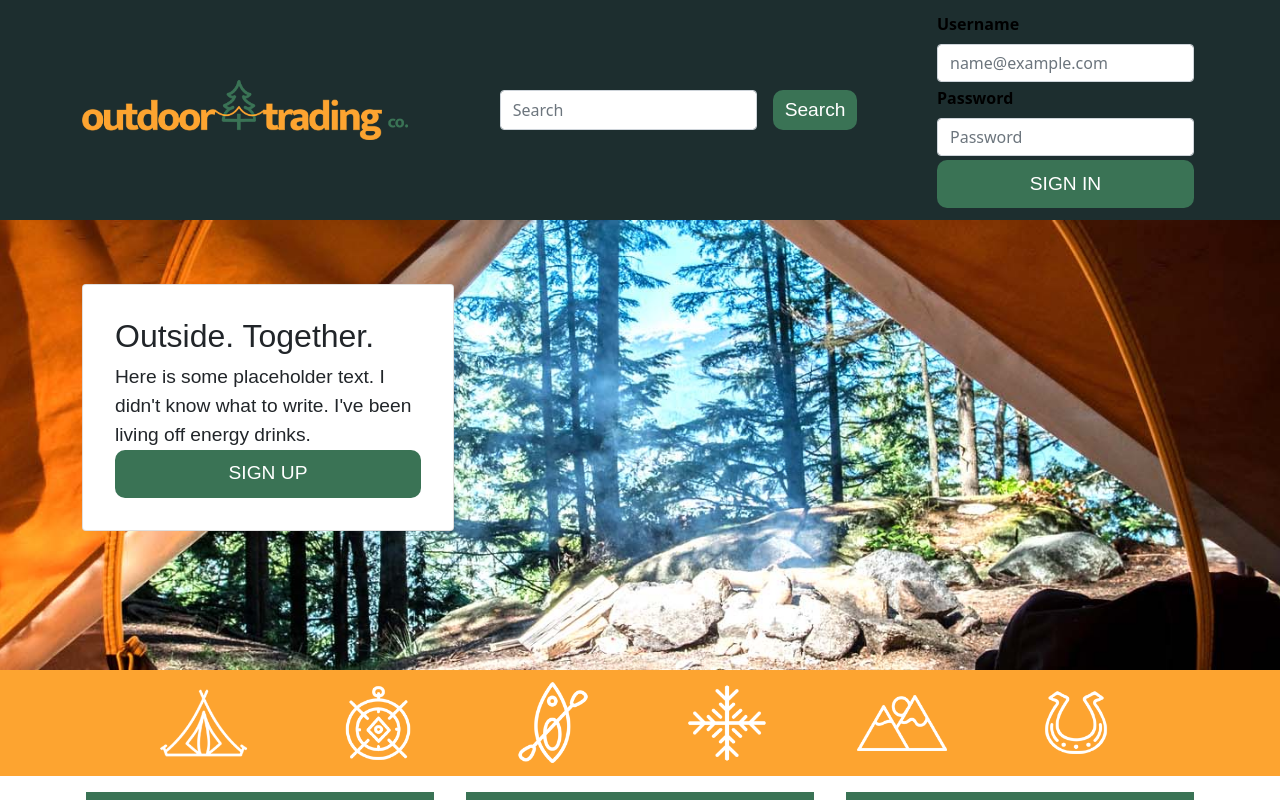
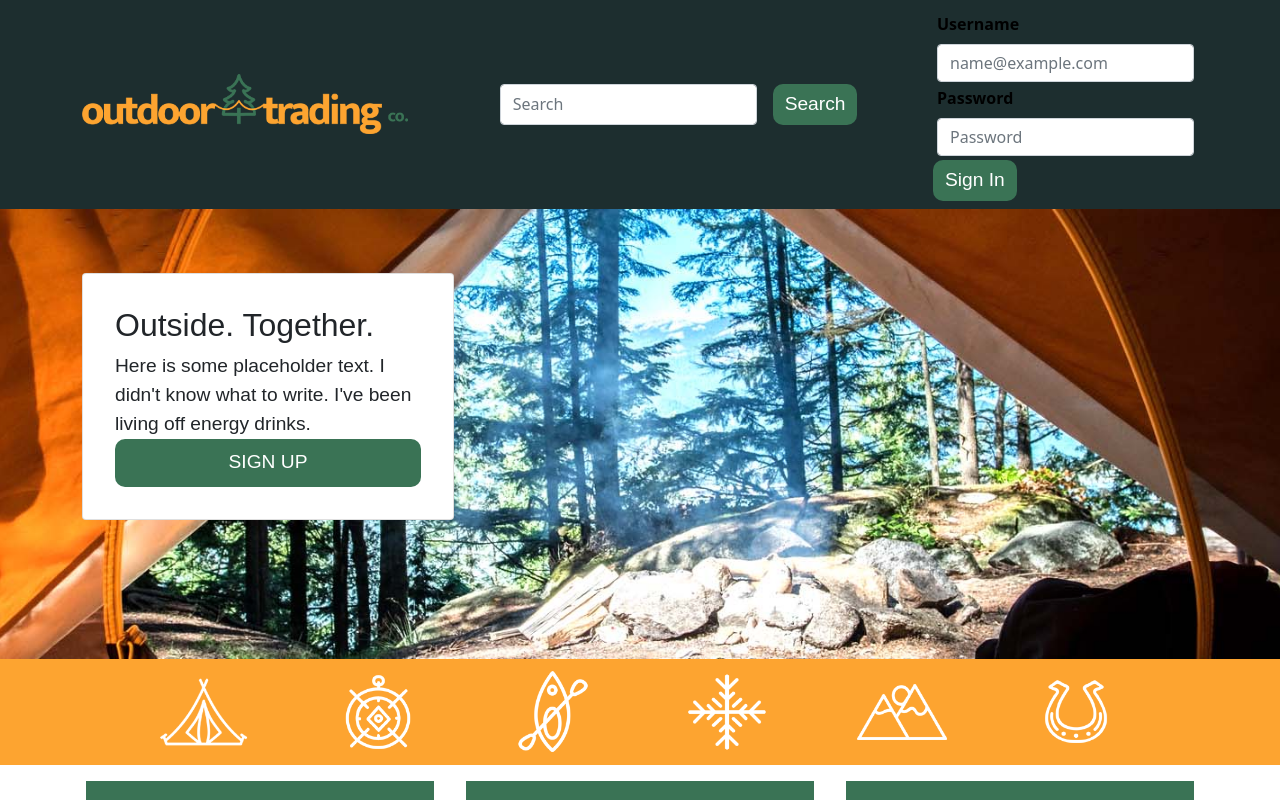
Before and after one commit to NeedaMehmud/outdoor-trading-co, a React (Create React App) app in the folder client/: page / in a window 1280 px wide. Both pictures are taken after a click on the button "Sign In". Shown: the top 800 px of the page. Built offline with nearby package versions, Linux system fonts and the light colour scheme.

Commit message:
changed color of signin button

```diff
--- a/client/src/components/Login.js
+++ b/client/src/components/Login.js
@@ -15,8 +15,8 @@ function Login() {
                     </label>
                     <input type="email" class="form-control" id="exampleFormControlInput2" placeholder="Password" />
                 </div>
-                <div class="m-1">
-                    <button type="submit" class="btn btn-primary">Sign In</button>
+                <div>
+                    <button type="submit" class="btn btn-secondary">Sign In</button>
                 </div>
             </form>
         </div>
--- a/client/src/components/Nav.js
+++ b/client/src/components/Nav.js
@@ -41,7 +41,7 @@ class Nav extends React.Component {
           </button>
         </form>
 
-        {this.state.clicked ? <Login /> : <button onClick={this.handleClick}>Sign In</button>}
+        {this.state.clicked ? <Login /> : <button onClick={this.handleClick} type="submit" class="btn btn-secondary">Sign In</button>}
       </div>
     </Navbar>
     );
```
